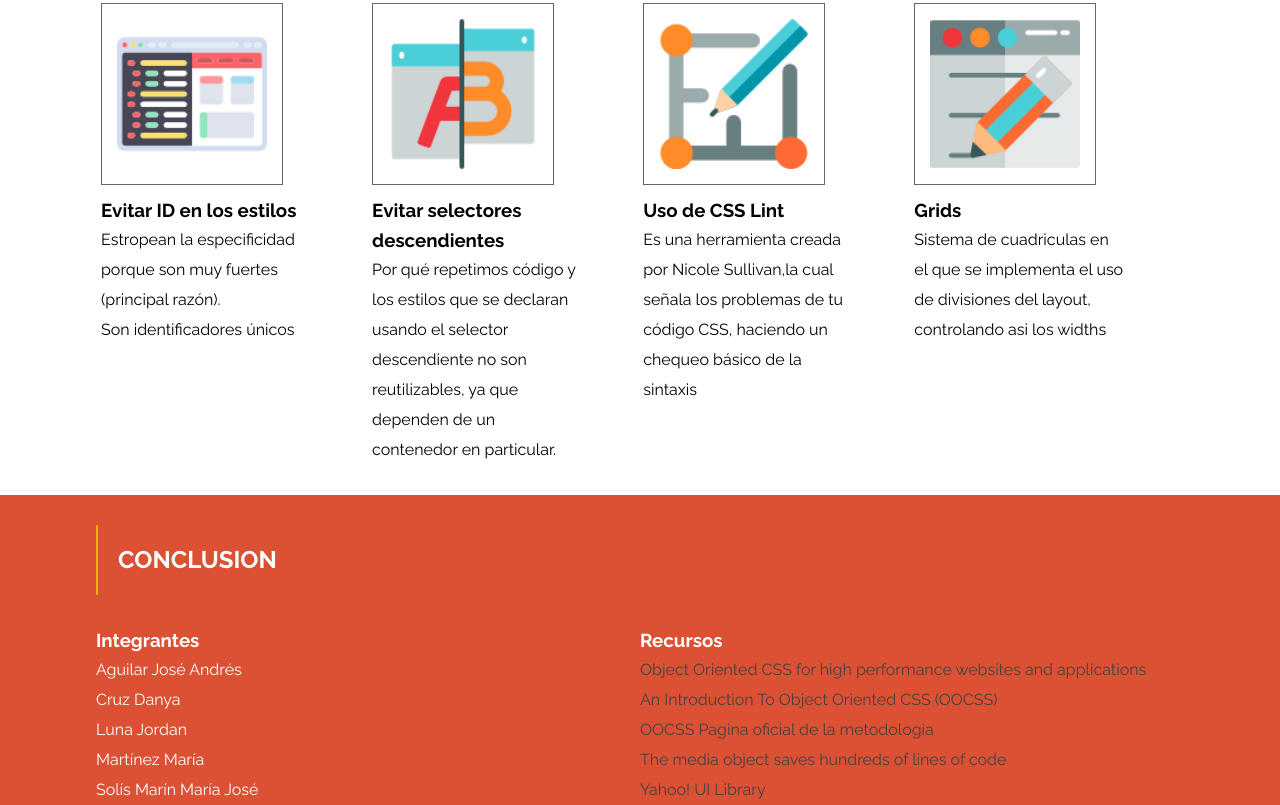
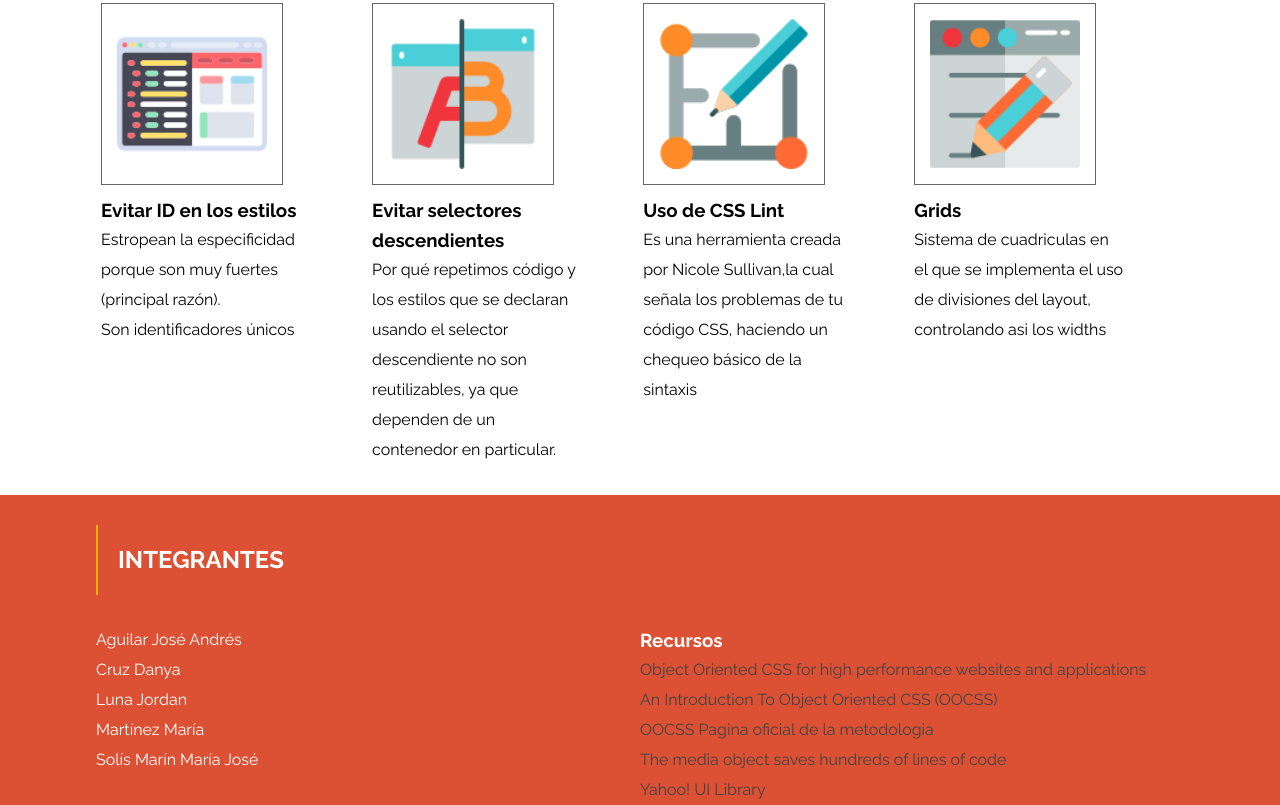
Before and after one commit to majosm96/OOCSS, a plain HTML site: page OOCSS-webpage/index.html in a window 1280 px wide. Shown: the part 2602-3407 px from the top of the page. Drawn offline with Linux system fonts and the light colour scheme.

Commit message:
edit index

```diff
--- a/OOCSS-webpage/index.html
+++ b/OOCSS-webpage/index.html
@@ -77,7 +77,7 @@
 					<h2 class="sub-tittles sub-tittles-skin">MEDIA OBJECT</h2>
 					<img class="media-img img-responsive size-img" src="images/about-img1.png" alt="media img">
 					<h3>¿Qué es un media object?</h3>
-					<p class="text">El Media Object es una imagen a la izquierda, con el contenido descriptivo de la derecha, como esta caja de comentario de Facebook</p>
+					<p class="text">El objeto multimedia es una imagen a la izquierda, con contenido descriptivo a la derecha (posicionados a la inversa). El contenido puede ser cualquier otro objeto. Puede contener texto, listas, cuadrículas o incluso otros objetos multimedia dentro. Existen muchas versiones diferentes, el objeto multimedia es un módulo reutilizable que salvará a escribir un montón de código, ya que no lo vas a repetir, sin importar su tamaño con el contenido de su propiedad.</p>
 				</div>
 			</div>
 
@@ -156,9 +156,8 @@
 			<div id="footer" class="container footer">
 
 				<div class="line">
-					<h2 class="sub-tittles sub-tittles-skin">CONCLUSION</h2>
+					<h2 class="sub-tittles sub-tittles-skin">INTEGRANTES</h2>
 					<div class="unit size1of2">
-						<h3>Integrantes</h3>
 						<p>Aguilar José Andrés</p>
 						<p>Cruz Danya</p>
 						<p>Luna Jordan</p>
```
